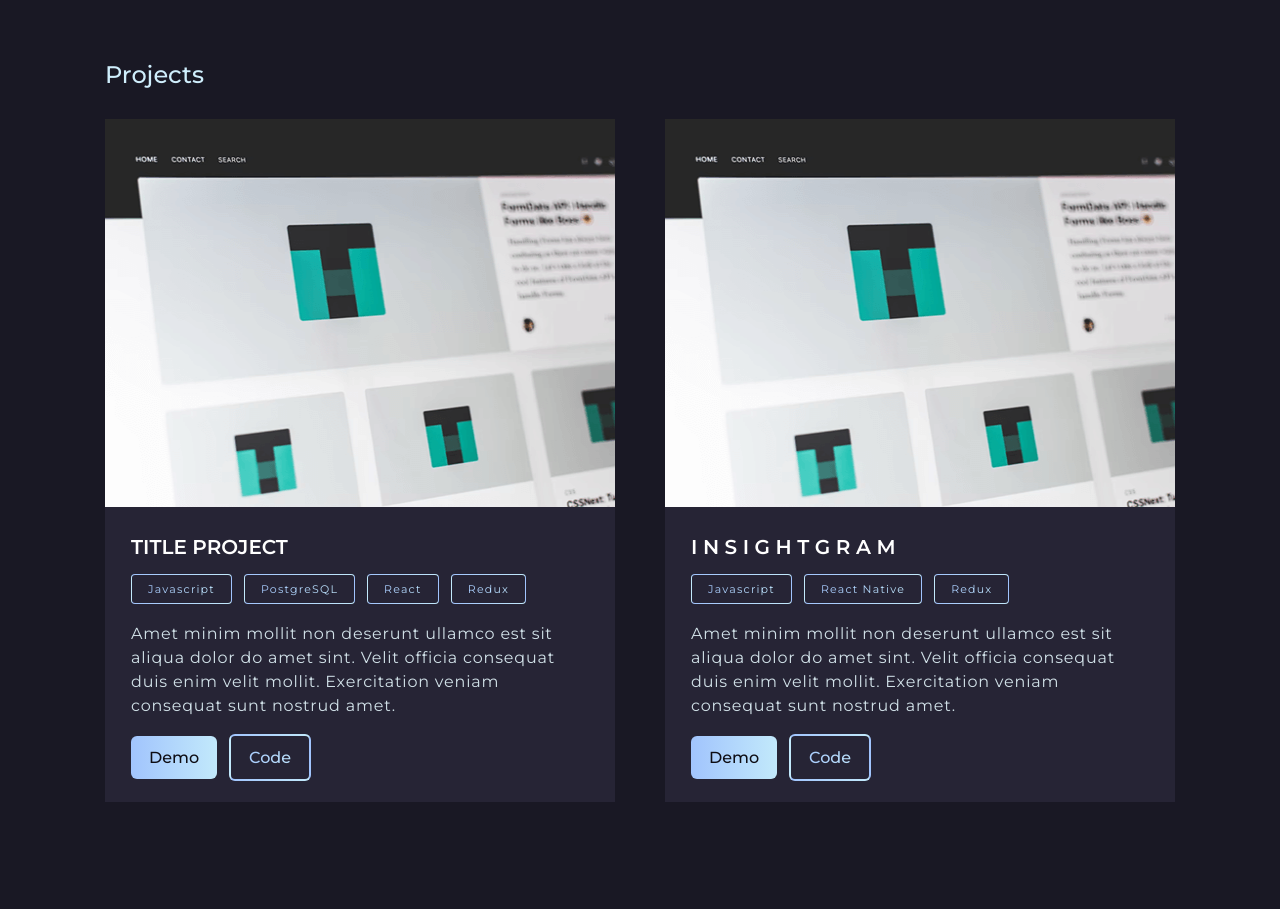
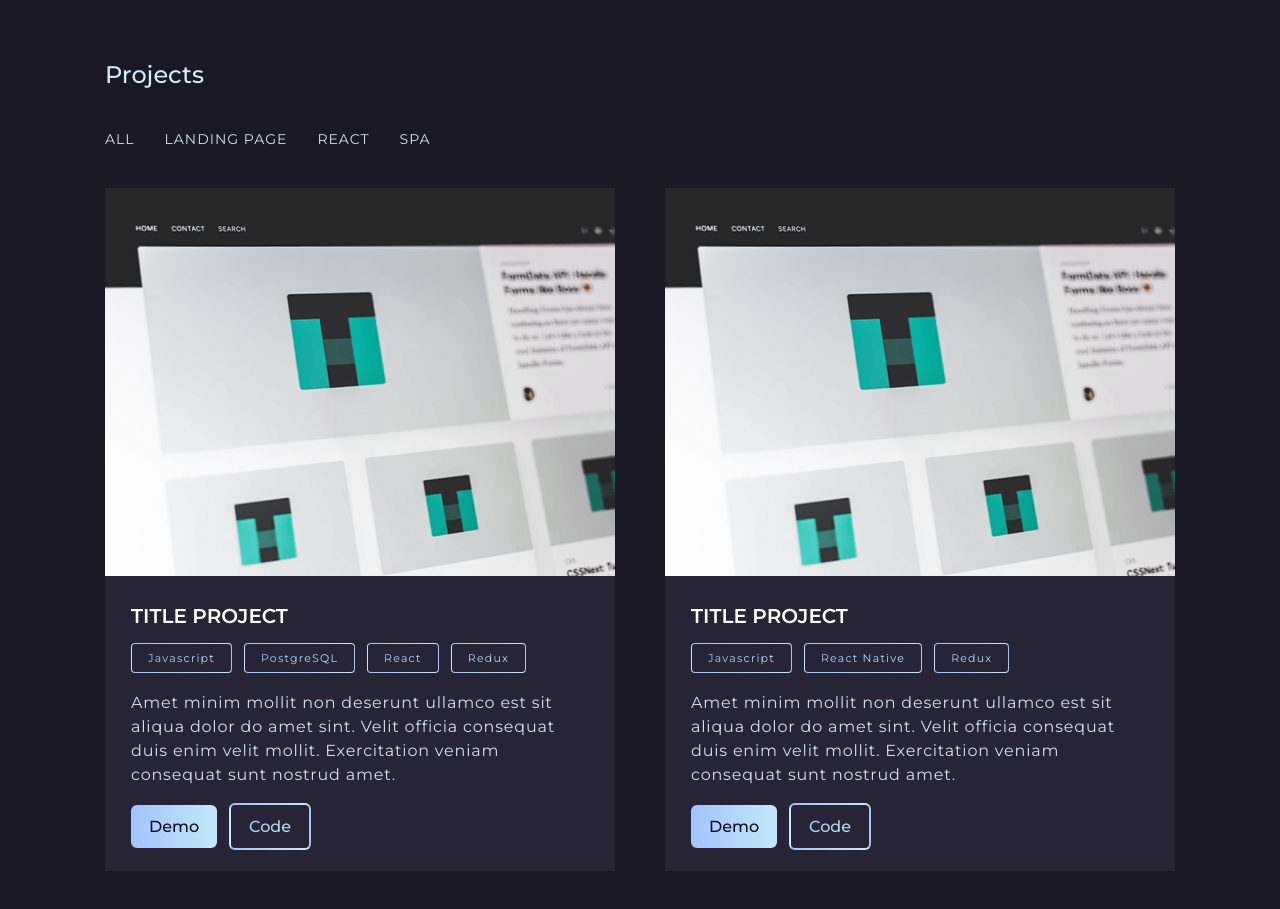
Before and after one commit to hoakiin/portfolio, a React (Vite) app: page / in a window 1280 px wide. Shown: the part 1280-2189 px from the top of the page. Built offline with nearby package versions, Linux system fonts and the light colour scheme.

Commit message:
feat: add Tabs to Projects

```diff
--- a/src/layout/sections/works/Projects.tsx
+++ b/src/layout/sections/works/Projects.tsx
@@ -4,7 +4,9 @@ import { FlexWrapper } from "../../../components/FlexWrapper";
 import { Project } from "./project/Project";
 import projectImg from "../../../assets/images/project.webp";
 import { Container } from "../../../components/Container";
+import { Tabs } from "./tabs/Tabs";
 
+const projItems = ["All", "Landing Page", "React", "SPA"]
 const items1 = ["Javascript", "PostgreSQL", "React", "Redux"];
 const items2 = ["Javascript", "React Native", "Redux"];
 
@@ -13,6 +15,7 @@ export const Projects = () => {
     <StyledWorks>
       <Container>
         <SectionTitle>Projects</SectionTitle>
+        <Tabs tabs = {projItems}/>
         <FlexWrapper justify="space-between" align="flex-start">
           <Project
             title="TITLE PROJECT"
@@ -21,7 +24,7 @@ export const Projects = () => {
             text="Amet minim mollit non deserunt ullamco est sit aliqua dolor do amet sint. Velit officia consequat duis enim velit mollit. Exercitation veniam consequat sunt nostrud amet."
           />
           <Project
-            title="I N S I G H T G R A M"
+            title="TITLE PROJECT"
             src={projectImg}
             tags={items2}
             text="Amet minim mollit non deserunt ullamco est sit aliqua dolor do amet sint. Velit officia consequat duis enim velit mollit. Exercitation veniam consequat sunt nostrud amet."
--- /dev/null
+++ b/src/layout/sections/works/tabs/Tabs.tsx
@@ -0,0 +1,59 @@
+import styled from "styled-components";
+import { theme } from "../../../../styles/Theme";
+
+type TabsPropsType = {
+  tabs: Array<string>;
+};
+
+export const Tabs = (props: TabsPropsType) => {
+  return (
+    <StyledTabs>
+      <ul>
+        {props.tabs.map((item, index) => {
+          return (
+            <ListItem key={index}>
+              <Link href="#">{item}</Link>
+            </ListItem>
+          );
+        })}
+      </ul>
+    </StyledTabs>
+  );
+};
+
+const StyledTabs = styled.nav`
+  margin: 40px 0;
+
+  ul {
+    display: flex;
+    flex-direction: row;
+    gap: 30px;
+  }
+`;
+
+const ListItem = styled.li`
+  position: relative;
+`;
+
+const Link = styled.a`
+  font-size: 14px;
+  text-transform: uppercase;
+  letter-spacing: 1px;
+
+  &::after {
+    content: "";
+    display: inline-block;
+    position: absolute;
+    bottom: -5px;
+    left: 0;
+    width: 0%;
+    height: 2px;
+    background: ${theme.colors.gradient};
+    transition: width 0.4s ease;
+  }
+  &:hover {
+    &::after {
+      width: 100%;
+    }
+  }
+`;
```
